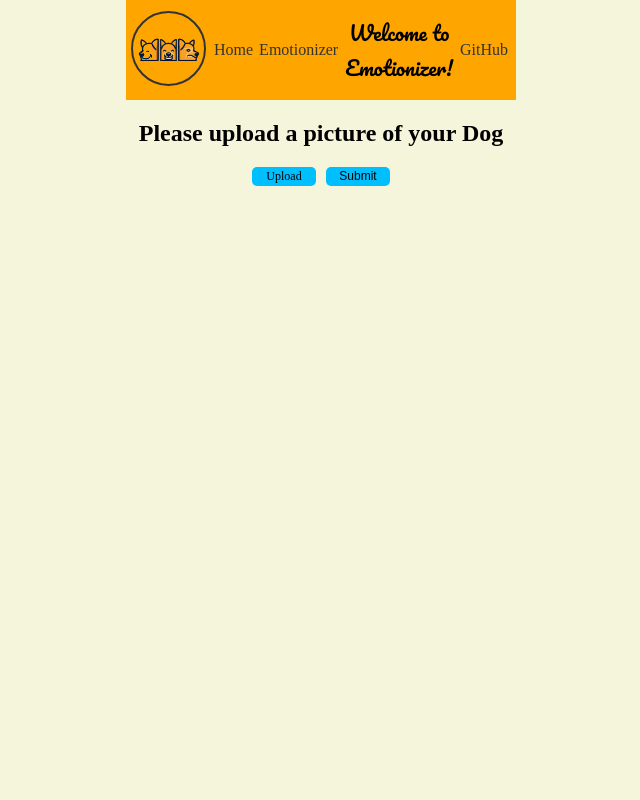
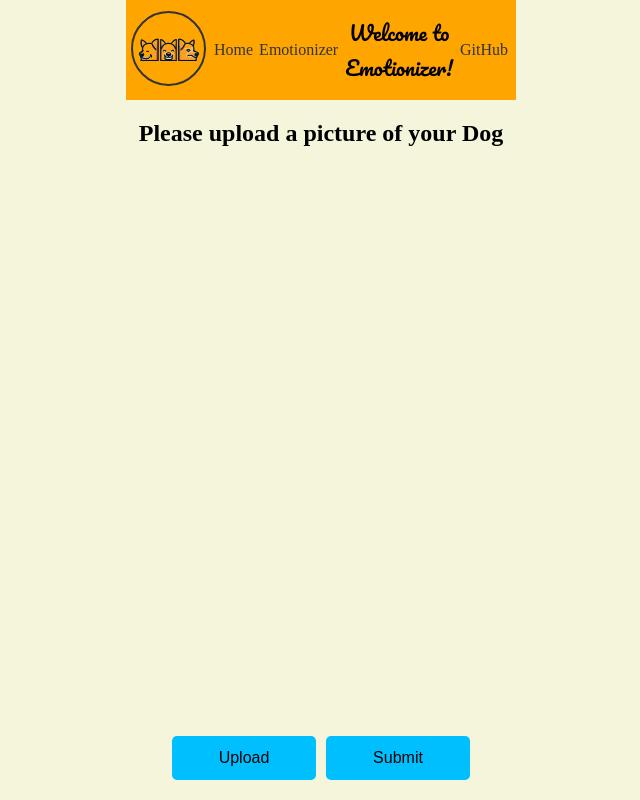
Before and after one commit to FurkanSelimKalkan/dog-emotions-frontend, a Vue app: page /emotionizer in a window 1280 px wide. Shown: the whole page, without its empty margins (319-959 px from the left). Built offline with nearby package versions, Linux system fonts and the light colour scheme.

Commit message:
changes: - ui changes

```diff
--- a/src/assets/main.css
+++ b/src/assets/main.css
@@ -14,7 +14,6 @@ body {
 body::before {
   content: '';
   position: fixed;
-
   width: 100%;
   height: 100%;
   background-color:  #F5F5DC;
--- a/src/views/Emotionizer.vue
+++ b/src/views/Emotionizer.vue
@@ -7,15 +7,10 @@
       <img class="dog-image" :src="fileUrl" v-if="fileUrl" />
     </div>
     <div class="emotion-text" v-if="prediction"> {{ getRandomResponse(this.prediction)}} </div>
-    <div class="upload-button">
-      <input
-          ref="fileInput"
-          class="input-custom"
-          id="file-input"
-          type="file"
-          @change="handleChange"
-      />
-      <label for="file-input" class="label-custom">Upload</label>
+    <div class="upload-buttons">
+      <button class="label-custom" @click="handleUpload">Upload</button>
+      <input ref="fileInput" class="input-custom" id="file-input" type="file" style="display: none" @change="handleChange" />
+
       <button class="label-custom" @click="callAPI">Submit</button>
     </div>
   </div>
@@ -36,6 +31,9 @@ export default {
     };
   },
   methods: {
+    handleUpload() {
+      this.$refs.fileInput.click();
+    },
     handleChange(event) {
       this.file = event.target.files[0];
       this.getEmotion(event);
@@ -131,7 +129,7 @@ export default {
   display: flex;
   border: 2px solid #333333;
   border-radius: 10px;
-  max-width: 50%;
+  max-width: 75%;
   height: auto;
   margin: 7px auto;
   padding: 7px;
@@ -156,7 +154,8 @@ export default {
   justify-content: center;
   color: black;
   font-weight: normal;
-  font-size: 12px;
+  font-size: 16px;
+  padding: 20px 70px 20px 70px;
 }
 
 .label-custom:hover,
@@ -168,12 +167,16 @@ export default {
   cursor: pointer;
 }
 
-.upload-button {
+.upload-buttons {
   display: flex;
   align-items: center;
   gap: 10px;
   margin-top: 10px;
   justify-content: center;
+  position: absolute;
+  bottom: 20px; /* Adjust the value as needed */
+  left: 50%;
+  transform: translateX(-50%);
 }
 
 .emotion-text {
```
